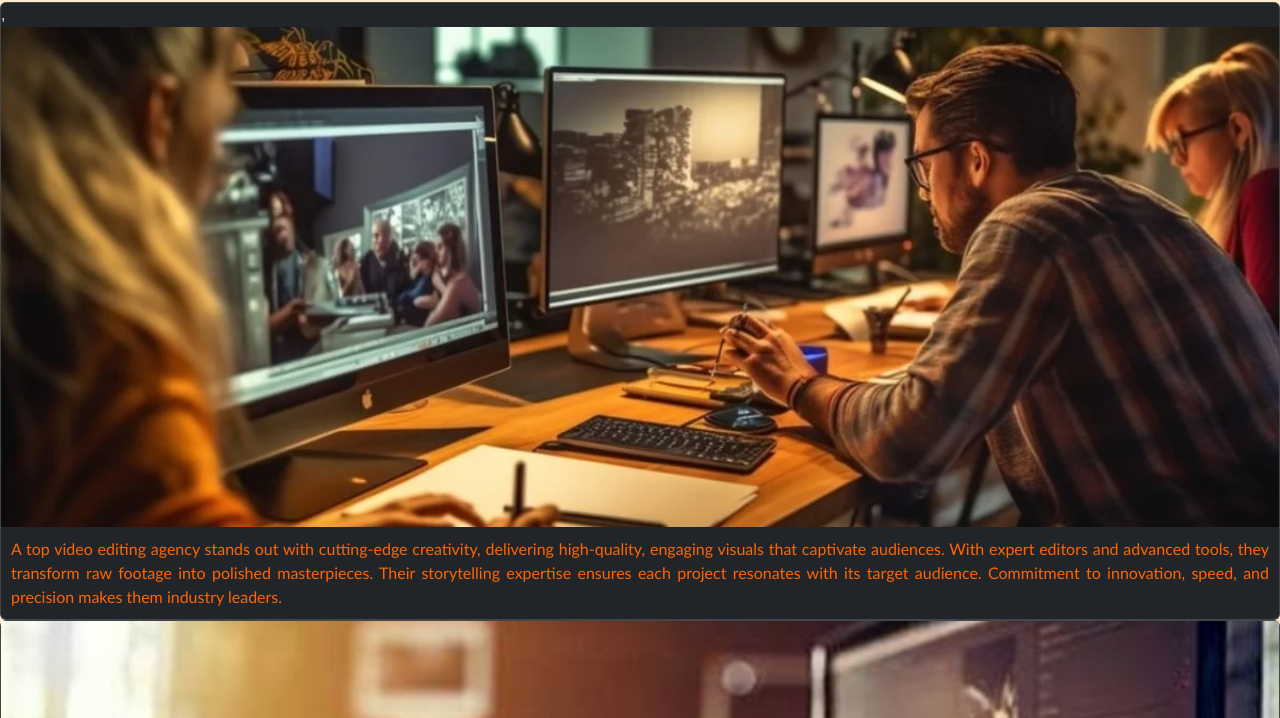
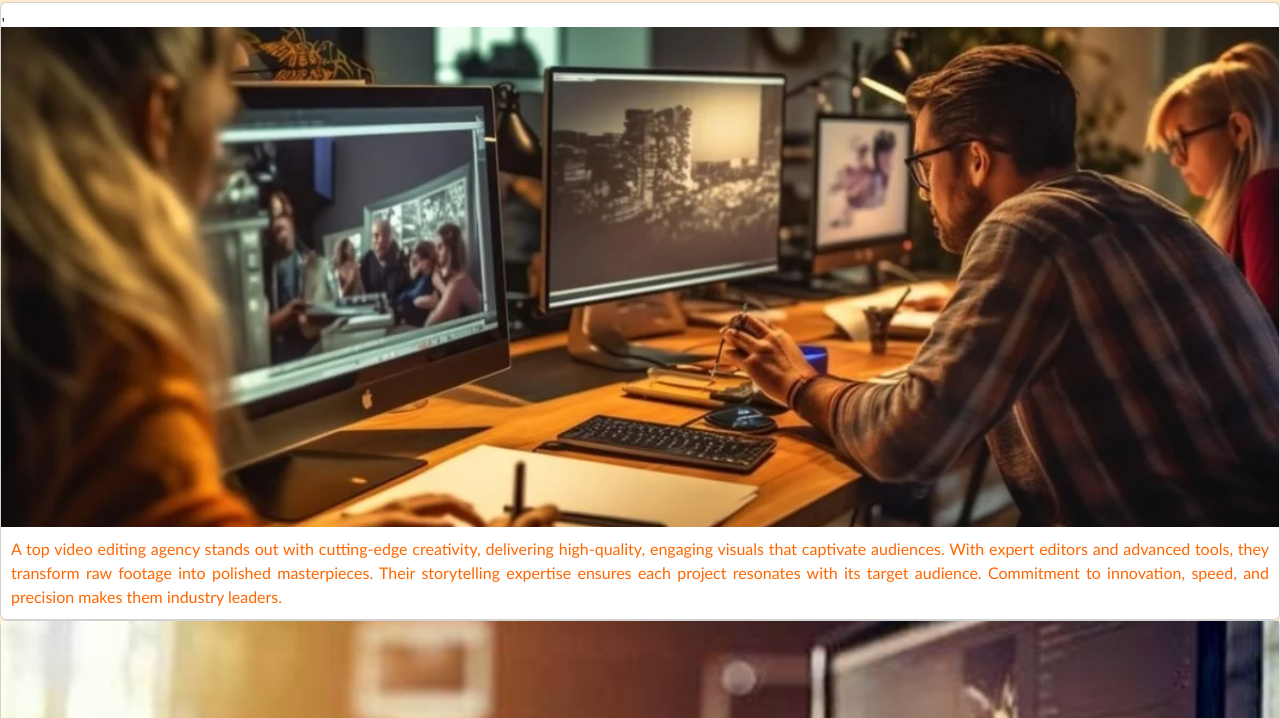
Before and after one commit to guntharavikumarreddy/Ravi-agency, a plain HTML site: page index.html in a window 1280 px wide. Shown: the part 382-1100 px from the top of the page. Drawn offline with nearby package versions, Linux system fonts and the light colour scheme; a web font is replaced by a local one.

Commit message:
Update index.html

```diff
--- a/index.html
+++ b/index.html
@@ -1,5 +1,5 @@
 <!DOCTYPE html>
-<html lang="en" data-bs-theme="dark">
+<html lang="en" data-bs-theme="white">
 
 <head>
   <meta charset="UTF-8">
```
